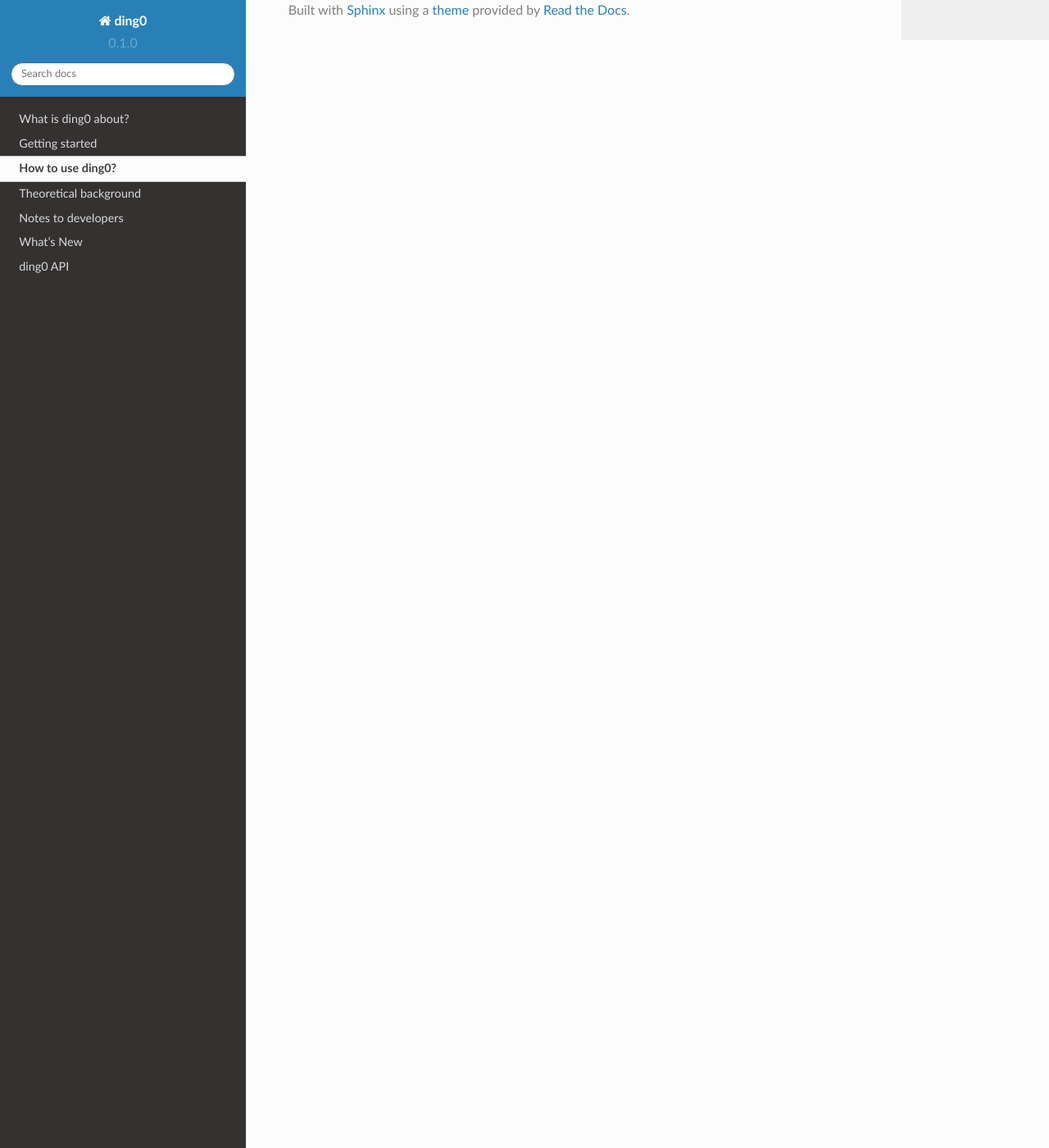
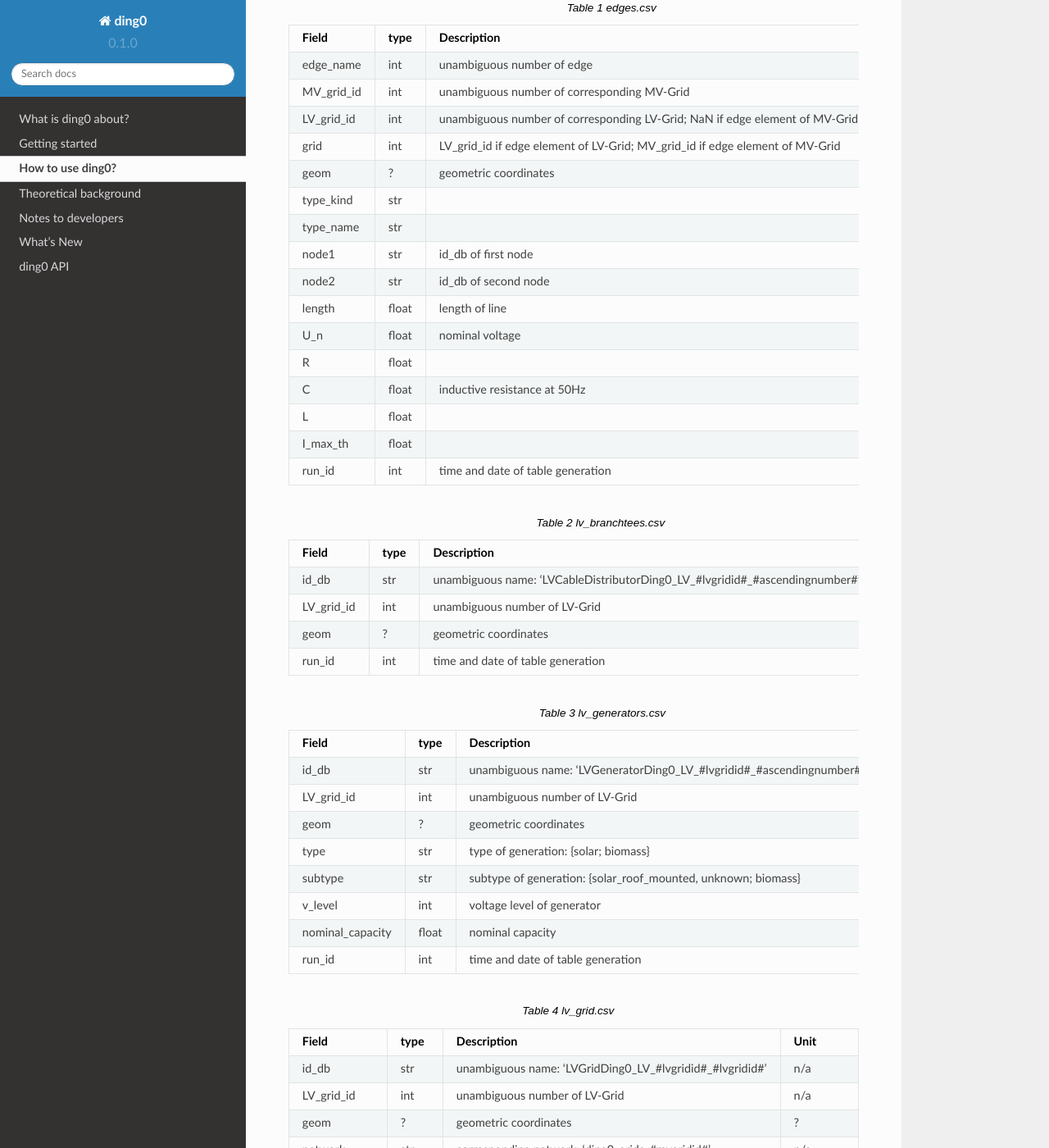
Before and after one commit to openego/ding0, a Sphinx documentation site: the page built from doc/usage_details.rst, in a window 1280 px wide and 1400 px high, scrolled down 2419 px. Shown: the whole window at 82% size. Built offline with Sphinx 7.4.7 and the Read the Docs theme 2.0.0, drawn with Linux system fonts in a browser that asks for light colours; formulas are drawn with MathJax 3; pages that are not in the unit, such as notebooks, are missing from menus; some of the changed text lies outside the part shown.

Commit message:
added docs for LV csv-files

```diff
--- a/doc/usage_details.rst
+++ b/doc/usage_details.rst
@@ -132,3 +132,109 @@ Parameter Description                             Unit
 ========= ======================================= ====
 km_cable  Cumulative length of underground cables km
 ========= ======================================= ====
+
+
+CSV file export
+===============
+
+Ding0 objects are exported in csv files.
+
+
+.. csv-table:: edges.csv
+   :header: "Field","type", "Description", "Unit"
+   :widths: 15, 10, 10, 30
+
+   "edge_name", "int", "unambiguous number of edge", "n/a"
+   "MV_grid_id", "int","unambiguous number of corresponding MV-Grid", "n/a"
+   "LV_grid_id", "int","unambiguous number of corresponding LV-Grid; NaN if edge element of MV-Grid", "n/a"
+   "grid", "int","LV_grid_id if edge element of LV-Grid; MV_grid_id if edge element of MV-Grid", "n/a"
+   "geom", "?","geometric coordinates", "?"
+   "type_kind","str","","n/a"
+   "type_name","str","","n/a"
+   "node1","str","id_db of first node","n/a"
+   "node2","str","id_db of second node","n/a"
+   "length","float","length of line","km"
+   "U_n","float","nominal voltage","kV"
+   "R","float","","Ohm/km"
+   "C","float","inductive resistance at 50Hz","Ohm/km"
+   "L","float","",""
+   "I_max_th","float","",""
+   "run_id", "int", "time and date of table generation", "n/a"
+
+
+.. csv-table:: lv_branchtees.csv
+   :header: "Field","type", "Description", "Unit"
+   :widths: 15, 10, 10, 30
+
+   "id_db", "str", "unambiguous name: 'LVCableDistributorDing0_LV_#lvgridid#_#ascendingnumber#'", "n/a"
+   "LV_grid_id", "int","unambiguous number of LV-Grid", "n/a"
+   "geom", "?","geometric coordinates", "?"
+   "run_id", "int", "time and date of table generation", "n/a"
+
+
+.. csv-table:: lv_generators.csv
+   :header: "Field","type", "Description", "Unit"
+   :widths: 15, 10, 10, 30
+
+   "id_db", "str", "unambiguous name: 'LVGeneratorDing0_LV_#lvgridid#_#ascendingnumber#'", "n/a"
+   "LV_grid_id", "int","unambiguous number of LV-Grid", "n/a"
+   "geom", "?","geometric coordinates", "?"
+   "type","str","type of generation: {solar; biomass}","n/a"
+   "subtype","str","subtype of generation: {solar_roof_mounted, unknown; biomass}","n/a"
+   "v_level","int","voltage level of generator",""
+   "nominal_capacity","float","nominal capacity",""
+   "run_id", "int", "time and date of table generation", "n/a"
+
+.. csv-table:: lv_grid.csv
+   :header: "Field","type", "Description", "Unit"
+   :widths: 15, 10, 10, 30
+
+   "id_db", "str", "unambiguous name: 'LVGridDing0_LV_#lvgridid#_#lvgridid#'", "n/a"
+   "LV_grid_id", "int","unambiguous number of LV-Grid", "n/a"
+   "geom", "?","geometric coordinates", "?"
+   "network","str","corresponding network: 'ding0_grids_#mvgridid#'","n/a"
+   "population","int","population in LV-Grid",""
+   "voltage_nom","float","voltage level of grid","kV"
+   "run_id", "int", "time and date of table generation", "n/a"
+
+.. csv-table:: lv_loads.csv
+   :header: "Field","type", "Description", "Unit"
+   :widths: 15, 10, 10, 30
+
+   "id_db", "str", "unambiguous name: 'LVLoadDing0_LV_#lvgridid#_#ascendingnumber#'", "n/a"
+   "LV_grid_id", "int","unambiguous number of LV-Grid", "n/a"
+   "geom", "?","geometric coordinates", "?"
+   "peak_load","float","","n/a"
+   "type","str","type of load: {residential, agricultural, industrial}",""
+   "consumption","float","",""
+   "run_id", "int", "time and date of table generation", "n/a"
+
+.. csv-table:: lv_stations.csv
+   :header: "Field","type", "Description", "Unit"
+   :widths: 15, 10, 10, 30
+
+   "id_db", "str", "unambiguous name: 'LVStationDing0_MV_#mvgridid#_#lvgridid#'", "n/a"
+   "LV_grid_id", "int","unambiguous number of LV-Grid", "n/a"
+   "geom", "?","geometric coordinates", "?"
+   "run_id", "int", "time and date of table generation", "n/a"
+
+.. csv-table:: lv_trafos.csv
+   :header: "Field","type", "Description", "Unit"
+   :widths: 15, 10, 10, 30
+
+   "id_db", "str", "unambiguous name: 'TransformerDing0_LV_#mvgridid#_#lvgridid#'", "n/a"
+   "LV_grid_id", "int","unambiguous number of LV-Grid", "n/a"
+   "geom", "?","geometric coordinates", "?"
+   "voltage_op","float","","kV"
+   "S_nom","float","nominal apparent power",""
+   "X","float","",""
+   "R","float","",""
+   "run_id", "int", "time and date of table generation", "n/a"
+
+.. csv-table:: mapping.csv
+   :header: "Field","type", "Description", "Unit"
+   :widths: 15, 10, 10, 30
+
+   "LV_grid_id", "int","unambiguous number of LV-Grid", "n/a"
+   "MV_grid_id", "int","unambiguous number of MV-Grid", "n/a"
+   "run_id", "int", "time and date of table generation", "n/a"
```
